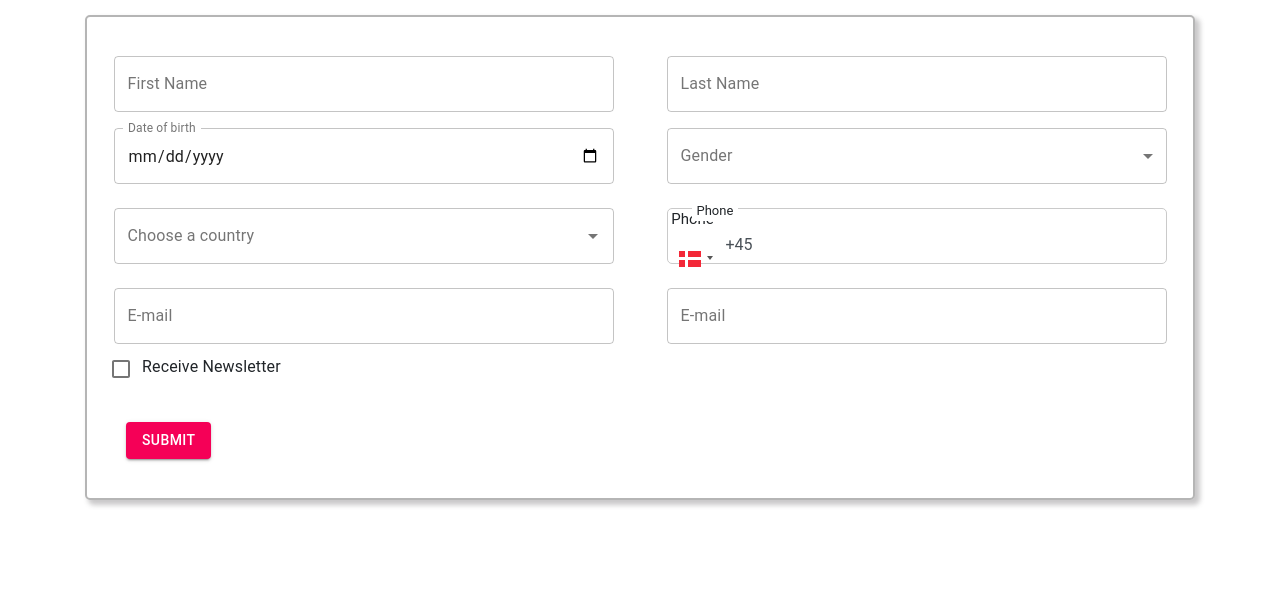
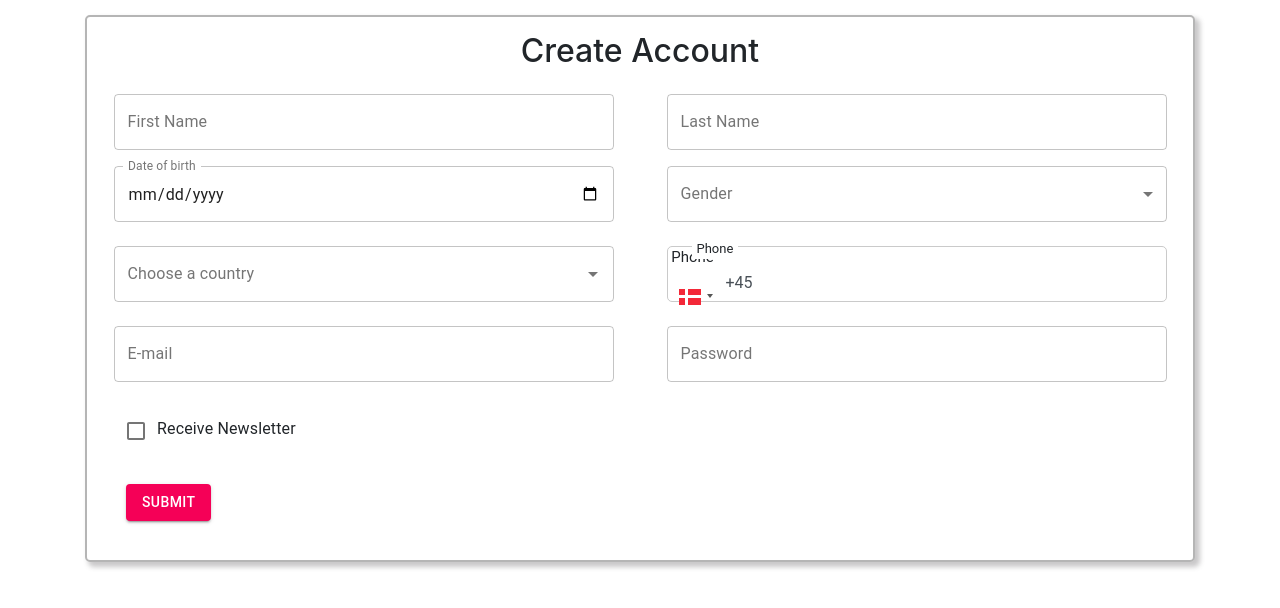
Before and after one commit to nehavenkat/SIHReact, a React (Create React App) app: page / in a window 1280 px wide. Shown: the top 608 px of the page. Built offline with nearby package versions, Linux system fonts and the light colour scheme.

Commit message:
Password feild attached

```diff
--- a/src/Components/Student/RegistrationForm.jsx
+++ b/src/Components/Student/RegistrationForm.jsx
@@ -24,6 +24,7 @@ export default class RegistrationForm extends Component {
         countries: '',
         phoneNumber: '',
         email: '',
+        password:'',
         newsLetter: false
     }
 
@@ -37,8 +38,8 @@ export default class RegistrationForm extends Component {
         gender: '',
         countries: '',
         phoneNumber: '',
-        email: ''
-
+        email: '',
+        password:''
         })
     }
 
@@ -59,6 +60,7 @@ export default class RegistrationForm extends Component {
             <div>
                 <div className="container">
                     <div className="studentRegistrationBox">
+                        <h2>Create Account</h2>
                         <form noValidate autoComplete="off">
                             <div className={"row mt-4"}>
                                 <div className={"col-md-6"}>
@@ -162,14 +164,17 @@ export default class RegistrationForm extends Component {
                                 <div className="col-md-6">
                                     <FormControl variant="outlined">
                                         <TextField id="outlined-basic"
-                                            label="E-mail"
+                                            label="Password"
                                             variant="outlined"
-                                            name="email"
-                                            value={this.state.email}
+                                            name="password"
+                                            type="password"
+                                            value={this.state.password}
                                             onChange={e => this.handleChange(e)} />
                                     </FormControl>
                                 </div>
-                                <div className="text-left">
+                                </div>
+                                <div className="row mt-4  mb-4">
+                                <div className="col text-left">
                                     <FormControlLabel
                                         control={<Checkbox
                                             //name="checked"
```
